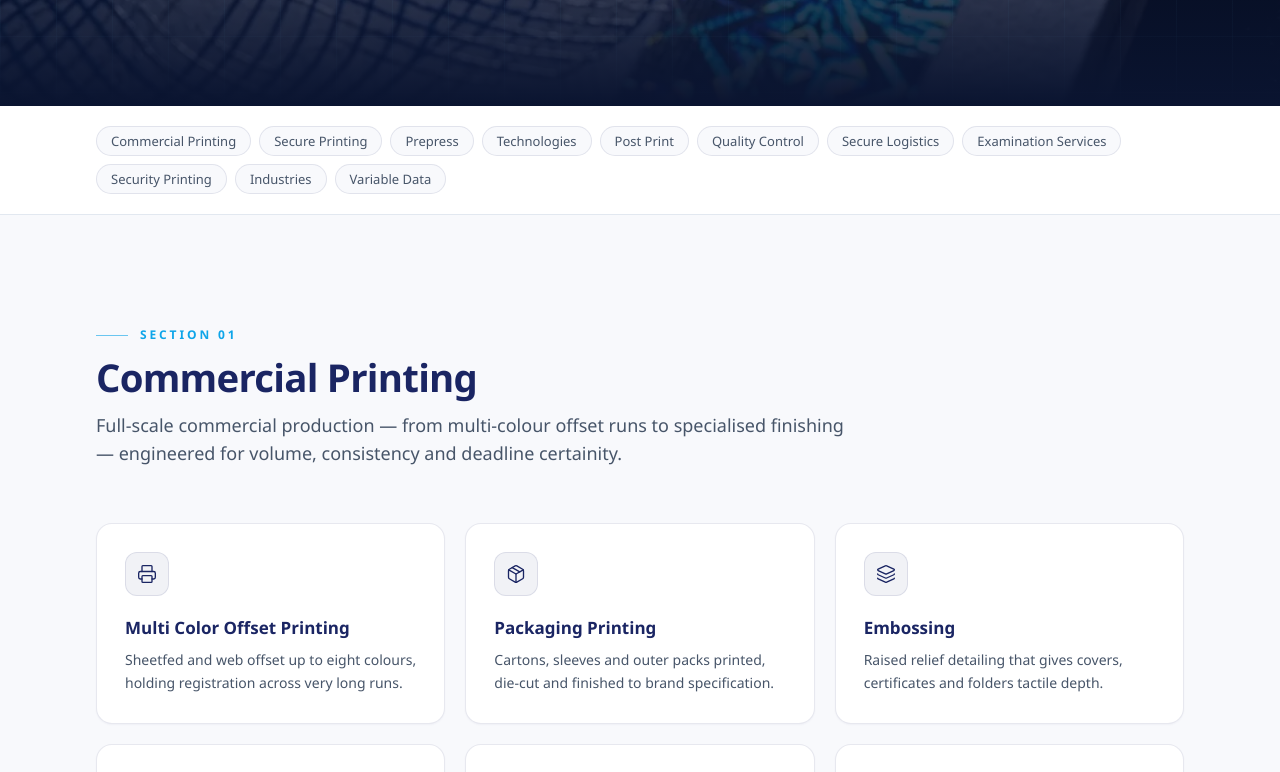
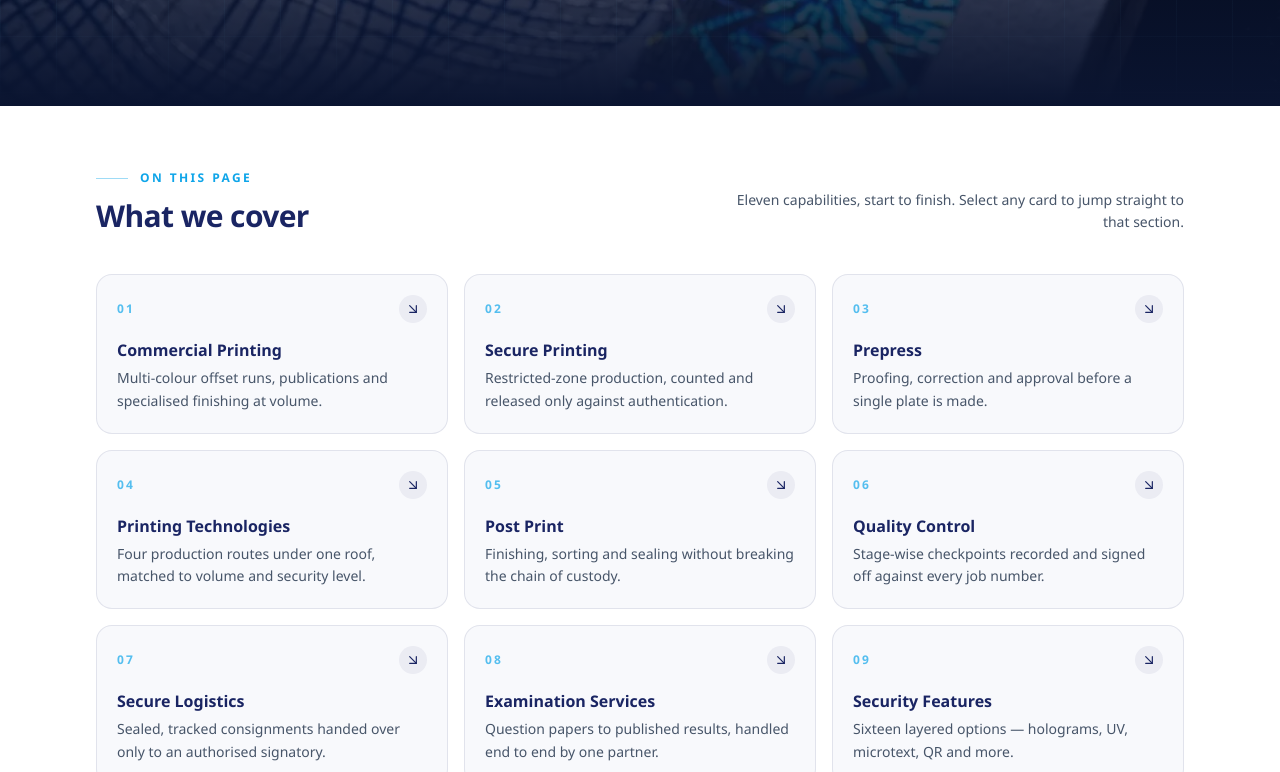
Before and after one commit to static-websites-recurssion/vs-high-tech-static, a Next.js app: page /services in a window 1280 px wide. Shown: the part 688-1460 px from the top of the page. Built offline with nearby package versions, Linux system fonts and the light colour scheme.

Commit message:
changes minimal in faqs and loc

```diff
--- a/src/app/knowledge/faq/page.tsx
+++ b/src/app/knowledge/faq/page.tsx
@@ -13,67 +13,67 @@ export const metadata: Metadata = {
 
 const faqs = [
   {
-    q: "What types of confidential printing do you handle?",
+    q: "What types of confidential printing do we handle?",
     a: "We handle confidential work such as question papers, OMR sheets, answer booklets, certificates, and other sensitive documents that need controlled access and proper records.",
   },
   {
-    q: "How do you ensure question papers don't leak?",
+    q: "How do we ensure question papers don't leak?",
     a: "Our facility has a single entry and exit, CCTV-monitored production areas, and restricted access. Papers are delivered in sealed packets, and all confidential waste is destroyed securely.",
   },
   {
-    q: "Are you an approved security printer?",
+    q: "Are we an approved security printer?",
     a: "We work as a security printer for government departments and universities. Approval and empanelment rules differ from department to department — we support the process with documentation and site visits wherever needed.",
   },
   {
-    q: "What certifications do you hold?",
+    q: "What certifications do we hold?",
     a: `We hold ${isoCodesInline} certifications. These standards guide our quality, information security, environmental, and IT service management practices.`,
   },
   {
-    q: "Do you serve clients outside Andhra Pradesh and Telangana?",
+    q: "Do we serve clients outside Andhra Pradesh and Telangana?",
     a: "Yes. Our main clients are in AP & Telangana, but we take up projects from other states as well, depending on volume, timelines, and delivery logistics.",
   },
   {
-    q: "What is your minimum order quantity?",
+    q: "What is our minimum order quantity?",
     a: "Minimum order quantity depends on the product, security features, and finishing. Share your requirement and we will suggest the most economical option.",
   },
   {
-    q: "How is material transported securely?",
+    q: "How do we transport material securely?",
     a: "Material is packed in sealed sets and sent through secure transport — closed vehicles where required — with a controlled handover at the receiving end.",
   },
   {
-    q: "Can you print variable data (unique codes/numbers per sheet)?",
+    q: "Can we print variable data (unique codes/numbers per sheet)?",
     a: "Yes. We print variable data including serial numbers, names, barcodes, QR codes, and Data Matrix, based on what your job needs.",
   },
   {
-    q: "Do you offer hologram stamping?",
+    q: "Do we offer hologram stamping?",
     a: "Yes. Hologram stamping is available for suitable products, along with our full security feature set — barcode, QR code, watermark, UV invisible logo, microtext, microline, copy void, fluorescent border, guilloche, thermochromic ink, and more.",
   },
   {
-    q: "What security features can you print on certificates?",
+    q: "What security features can we print on certificates?",
     a: "We offer sixteen document security options including Bar Code, QR Code, Spelling Mistake cues, Water Mark, UV Invisible Logo, MicroText, Micro Line, Invisible Sign, Thermochromic Ink, Copy Void, Fluorescent Border, Guilloche Design, Mirror Text, High Resolution Border, Relief Background, and Hologram. We help you choose the right combination for your tender.",
   },
   {
-    q: "What is your turnaround time for urgent jobs?",
+    q: "What is our turnaround time for urgent jobs?",
     a: "Turnaround depends on quantity, security features, and schedule. For urgent requirements, we can prioritise your job since we run 365 days, 24×7.",
   },
   {
-    q: "How do you handle confidential waste and rejected prints?",
+    q: "How do we handle confidential waste and rejected prints?",
     a: "Confidential waste is shredded and burnt under supervision, with records kept at collection and after destruction. Rejected prints are treated as sensitive material until they are destroyed.",
   },
   {
-    q: "Do you have backup power at your facilities?",
+    q: "Do we have backup power at our facilities?",
     a: "Yes. Both plants have generator backup, so power cuts do not affect your delivery schedule.",
   },
   {
-    q: "Can I visit your facility before placing an order?",
+    q: "Can clients visit our facility before placing an order?",
     a: "Yes. Site visits can be arranged for genuine and large-volume buyers. Please coordinate with our office in advance, as visits follow our confidentiality rules.",
   },
   {
-    q: "What file formats do you accept for artwork?",
+    q: "What artwork file formats do we accept?",
     a: "We accept all standard print-ready formats. Share your files and our pre-press team will confirm the best format and settings.",
   },
   {
-    q: "Do you provide samples before bulk printing?",
+    q: "Do we provide samples before bulk printing?",
     a: "Yes, wherever possible. We can share samples or proofs depending on the product, security features, and schedule.",
   },
 ] as const;
--- a/src/app/services/page.tsx
+++ b/src/app/services/page.tsx
@@ -1,8 +1,9 @@
 import type { Metadata } from "next";
 import Image from "next/image";
 import Link from "next/link";
-import { ArrowRight, CheckCircle2, Lock, Phone } from "lucide-react";
+import { ArrowDownRight, ArrowRight, CheckCircle2, Lock, Phone } from "lucide-react";
 
+import { BackToTop } from "@/components/services/back-to-top";
 import { ProcessTimeline } from "@/components/services/process-timeline";
 import { ScrollReveal } from "@/components/services/scroll-reveal";
 import { SectionHeading } from "@/components/services/section-heading";
@@ -41,6 +42,7 @@ export default function ServicesPage() {
   return (
     <div className="bg-background">
       <ScrollReveal />
+      <BackToTop />
 
       {/* ── SECTION 1 — Hero ──────────────────────────────────────────── */}
       <section className="relative isolate overflow-hidden bg-[#0a1430] text-sky-50">
@@ -117,23 +119,56 @@ export default function ServicesPage() {
         </div>
       </section>
 
-      {/* ── In-page navigation ────────────────────────────────────────── */}
+      {/* ── What we cover on this page ────────────────────────────────── */}
       <nav
         aria-label="Sections on this page"
-        className="border-b border-border bg-white"
+        className="border-b border-border bg-white py-14 lg:py-16"
       >
-        <div className="mx-auto max-w-6xl px-4 py-5 sm:px-6 lg:px-8">
-          <div className="flex flex-wrap gap-2">
+        <div className="mx-auto max-w-6xl px-4 sm:px-6 lg:px-8">
+          <div className="flex flex-col gap-3 sm:flex-row sm:items-end sm:justify-between">
+            <div>
+              <p className="flex items-center gap-3 text-xs font-semibold uppercase tracking-[0.2em] text-accent">
+                <span className="h-px w-8 bg-accent/40" aria-hidden />
+                On this page
+              </p>
+              <h2 className="mt-3 text-2xl font-semibold tracking-[-0.02em] text-primary sm:text-3xl">
+                What we cover
+              </h2>
+            </div>
+            <p className="max-w-md text-sm leading-relaxed text-muted-foreground sm:text-right">
+              Eleven capabilities, start to finish. Select any card to jump
+              straight to that section.
+            </p>
+          </div>
+
+          <ul className="mt-10 grid grid-cols-1 gap-4 sm:grid-cols-2 lg:grid-cols-3">
             {serviceSections.map((section) => (
-              <Link
-                key={section.id}
-                href={`#${section.id}`}
-                className="rounded-full border border-primary/10 bg-background px-3.5 py-1.5 text-xs font-medium text-muted-foreground transition-colors duration-200 hover:border-accent/40 hover:bg-accent/5 hover:text-accent sm:text-[0.8125rem]"
-              >
-                {section.label}
-              </Link>
+              <li key={section.id}>
+                <Link
+                  href={`#${section.id}`}
+                  className="group relative flex h-full flex-col rounded-2xl border border-primary/10 bg-background p-5 transition-all duration-300 hover:-translate-y-1 hover:border-accent/35 hover:bg-white hover:shadow-[0_20px_40px_-24px_rgba(26,37,99,0.45)] focus-visible:outline-none focus-visible:ring-2 focus-visible:ring-accent focus-visible:ring-offset-2"
+                >
+                  <div className="flex items-center justify-between gap-3">
+                    <span className="text-xs font-semibold tracking-[0.18em] text-accent/70 transition-colors duration-300 group-hover:text-accent">
+                      {section.number}
+                    </span>
+                    <span
+                      aria-hidden
+                      className="flex h-7 w-7 items-center justify-center rounded-full bg-primary/[0.06] text-primary transition-all duration-300 group-hover:bg-accent group-hover:text-white"
+                    >
+                      <ArrowDownRight className="h-4 w-4" strokeWidth={1.8} />
+                    </span>
+                  </div>
+                  <h3 className="mt-4 text-base font-semibold leading-snug text-primary transition-colors duration-300 group-hover:text-accent">
+                    {section.label}
+                  </h3>
+                  <p className="mt-1.5 text-sm leading-relaxed text-muted-foreground">
+                    {section.blurb}
+                  </p>
+                </Link>
+              </li>
             ))}
-          </div>
+          </ul>
         </div>
       </nav>
 
--- /dev/null
+++ b/src/components/services/back-to-top.tsx
@@ -0,0 +1,49 @@
+"use client";
+
+import { useEffect, useState } from "react";
+import { ArrowUp } from "lucide-react";
+
+/**
+ * Floating "back to top" control. Long capability pages are easy to get lost
+ * in — this appears once the reader is well past the hero and returns them to
+ * the section navigator without a long scroll back.
+ */
+export function BackToTop() {
+  const [visible, setVisible] = useState(false);
+
+  useEffect(() => {
+    const onScroll = () => setVisible(window.scrollY > 800);
+
+    onScroll();
+    window.addEventListener("scroll", onScroll, { passive: true });
+    return () => window.removeEventListener("scroll", onScroll);
+  }, []);
+
+  const scrollToTop = () => {
+    const prefersReducedMotion = window.matchMedia(
+      "(prefers-reduced-motion: reduce)"
+    ).matches;
+
+    window.scrollTo({
+      top: 0,
+      behavior: prefersReducedMotion ? "auto" : "smooth",
+    });
+  };
+
+  return (
+    <button
+      type="button"
+      onClick={scrollToTop}
+      aria-label="Back to top"
+      className={`fixed bottom-6 right-5 z-40 flex items-center gap-2 rounded-full bg-primary px-4 py-3 text-sm font-medium text-white shadow-lg shadow-primary/25 ring-1 ring-white/15 transition-all duration-300 hover:bg-accent focus-visible:outline-none focus-visible:ring-2 focus-visible:ring-accent focus-visible:ring-offset-2 sm:bottom-8 sm:right-8 ${
+        visible
+          ? "translate-y-0 opacity-100"
+          : "pointer-events-none translate-y-3 opacity-0"
+      }`}
+      tabIndex={visible ? 0 : -1}
+    >
+      <ArrowUp className="h-4 w-4" strokeWidth={2} aria-hidden />
+      <span className="hidden sm:inline">Back to top</span>
+    </button>
+  );
+}
--- a/src/lib/services-data.ts
+++ b/src/lib/services-data.ts
@@ -660,15 +660,70 @@ export const heroHighlights = [
 /* ── Section anchors — drives the sticky in-page nav ─────────────────── */
 
 export const serviceSections = [
-  { id: "commercial", label: "Commercial Printing" },
-  { id: "secure", label: "Secure Printing" },
-  { id: "prepress", label: "Prepress" },
-  { id: "technologies", label: "Technologies" },
-  { id: "post-print", label: "Post Print" },
-  { id: "quality", label: "Quality Control" },
-  { id: "logistics", label: "Secure Logistics" },
-  { id: "examination", label: "Examination Services" },
-  { id: "security", label: "Security Printing" },
-  { id: "industries", label: "Industries" },
-  { id: "variable-data", label: "Variable Data" },
+  {
+    id: "commercial",
+    number: "01",
+    label: "Commercial Printing",
+    blurb: "Multi-colour offset runs, publications and specialised finishing at volume.",
+  },
+  {
+    id: "secure",
+    number: "02",
+    label: "Secure Printing",
+    blurb: "Restricted-zone production, counted and released only against authentication.",
+  },
+  {
+    id: "prepress",
+    number: "03",
+    label: "Prepress",
+    blurb: "Proofing, correction and approval before a single plate is made.",
+  },
+  {
+    id: "technologies",
+    number: "04",
+    label: "Printing Technologies",
+    blurb: "Four production routes under one roof, matched to volume and security level.",
+  },
+  {
+    id: "post-print",
+    number: "05",
+    label: "Post Print",
+    blurb: "Finishing, sorting and sealing without breaking the chain of custody.",
+  },
+  {
+    id: "quality",
+    number: "06",
+    label: "Quality Control",
+    blurb: "Stage-wise checkpoints recorded and signed off against every job number.",
+  },
+  {
+    id: "logistics",
+    number: "07",
+    label: "Secure Logistics",
+    blurb: "Sealed, tracked consignments handed over only to an authorised signatory.",
+  },
+  {
+    id: "examination",
+    number: "08",
+    label: "Examination Services",
+    blurb: "Question papers to published results, handled end to end by one partner.",
+  },
+  {
+    id: "security",
+    number: "09",
+    label: "Security Features",
+    blurb: "Sixteen layered options — holograms, UV, microtext, QR and more.",
+  },
+  {
+    id: "industries",
+    number: "10",
+    label: "Industries We Serve",
+    blurb: "Government, education, banking and enterprise, each with its own profile.",
+  },
+  {
+    id: "variable-data",
+    number: "11",
+    label: "Variable Data",
+    blurb: "Database-driven runs where every record is verified and reconciled.",
+  },
 ] as const;
```
Also changed, not shown: src/app/contact/page.tsx (+2 -59 lines), 1 other file (tests, documents, lock files or other folders).
